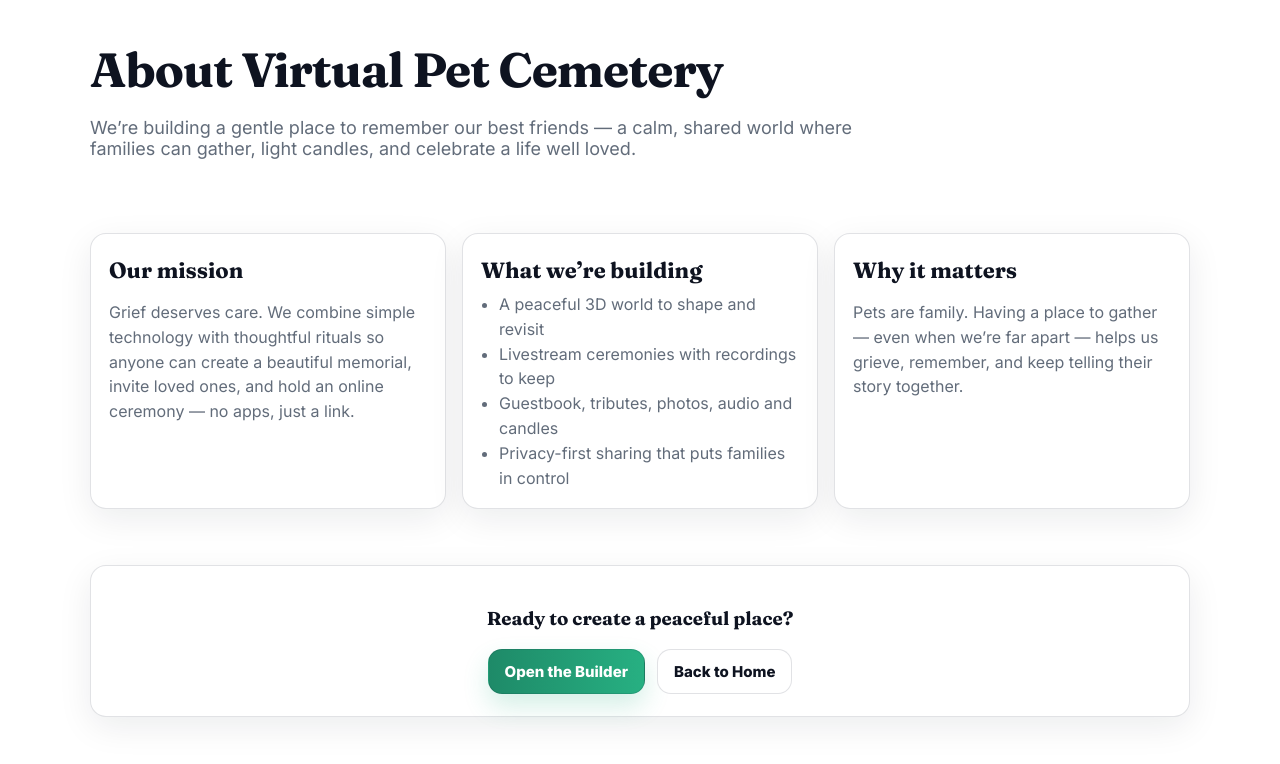
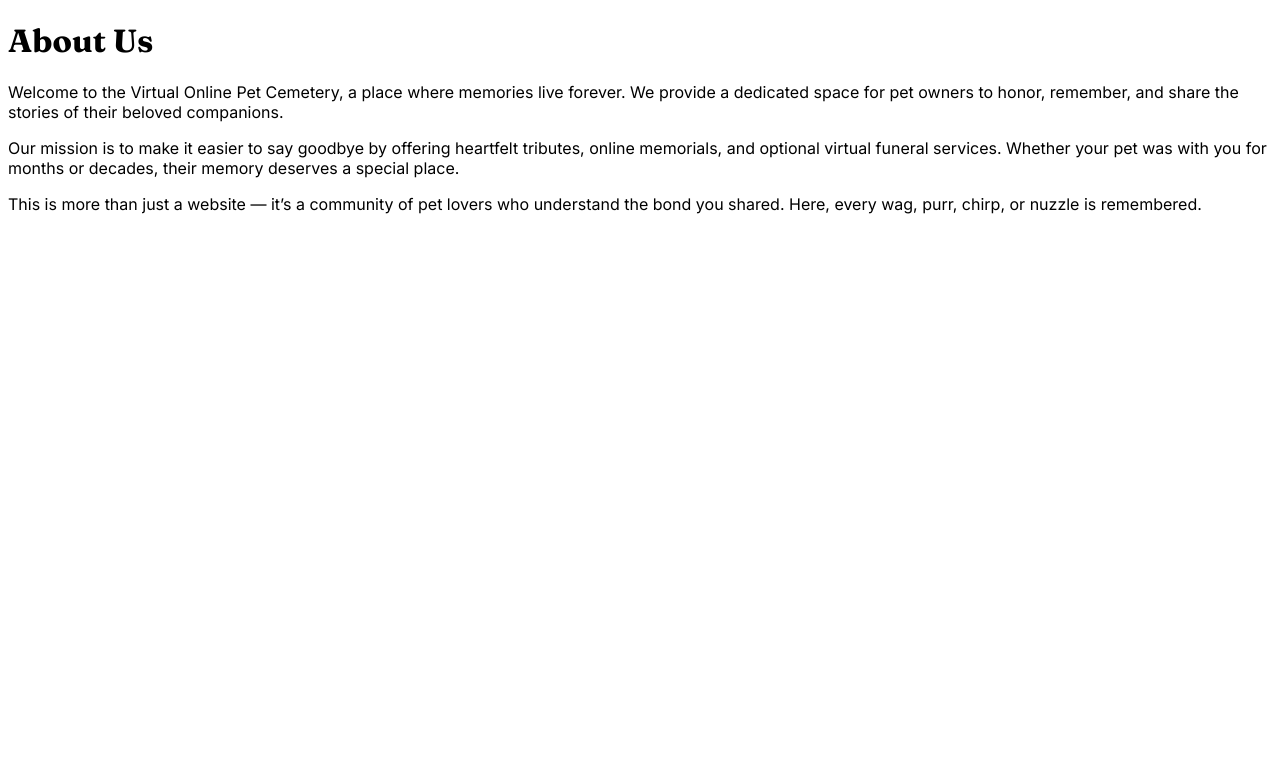
Before and after one commit to samlester100/Virtual-Pet-Cemetry, a Next.js app: page /about in a window 1280 px wide. Shown: the top 764 px of the page. Built offline with nearby package versions, Linux system fonts and the light colour scheme.

Commit message:
Update page.tsx

```diff
--- a/app/about/page.tsx
+++ b/app/about/page.tsx
@@ -1,97 +1,21 @@
-// app/about/page.tsx
-import Link from 'next/link';
-
-export const metadata = {
-  title: 'About — Virtual Pet Cemetery',
-  description:
-    'Our mission is to create a gentle, shared memorial world for pets and the people who love them.',
-};
-
 export default function AboutPage() {
   return (
-    <main className="about-root">
-      <section className="about-frame about-hero">
-        <h1>About Virtual Pet Cemetery</h1>
-        <p className="lede">
-          We’re building a gentle place to remember our best friends — a calm, shared world where
-          families can gather, light candles, and celebrate a life well loved.
-        </p>
-      </section>
-
-      <section className="about-frame about-grid">
-        <article className="card">
-          <h2>Our mission</h2>
-          <p>
-            Grief deserves care. We combine simple technology with thoughtful rituals so anyone can
-            create a beautiful memorial, invite loved ones, and hold an online ceremony — no apps,
-            just a link.
-          </p>
-        </article>
-        <article className="card">
-          <h2>What we’re building</h2>
-          <ul>
-            <li>A peaceful 3D world to shape and revisit</li>
-            <li>Livestream ceremonies with recordings to keep</li>
-            <li>Guestbook, tributes, photos, audio and candles</li>
-            <li>Privacy-first sharing that puts families in control</li>
-          </ul>
-        </article>
-        <article className="card">
-          <h2>Why it matters</h2>
-          <p>
-            Pets are family. Having a place to gather — even when we’re far apart — helps us grieve,
-            remember, and keep telling their story together.
-          </p>
-        </article>
-      </section>
-
-      <section className="about-frame about-cta">
-        <div className="cta-card">
-          <h3>Ready to create a peaceful place?</h3>
-          <div className="cta">
-            <Link href="/world" className="btn primary">Open the Builder</Link>
-            <Link href="/" className="btn ghost">Back to Home</Link>
-          </div>
-        </div>
-      </section>
-
-      <style jsx global>{`
-        :root{
-          --ink:#0e1320; --muted:#626c7a; --stroke:rgba(15,23,42,.12); --soft:#f7f9fc;
-          --shadow:0 10px 34px rgba(16,24,40,.08);
-          --brand:#1e8a68; --blue:#3aa8ff; --lilac:#b574ff;
-        }
-        .about-root{ background:#fff; color:var(--ink); }
-        .about-frame{ max-width: 1100px; margin: 0 auto; padding: 28px 18px; }
-        .about-hero h1{ font-size: clamp(32px, 5.5vw, 48px); letter-spacing:-.02em; margin: 4px 0 8px; }
-        .about-hero .lede{ color:var(--muted); font-size:18px; max-width: 70ch; }
-        .about-grid{
-          display: grid; gap: 16px;
-          grid-template-columns: repeat(3, minmax(0, 1fr));
-        }
-        @media (max-width: 980px){
-          .about-grid{ grid-template-columns: 1fr; }
-        }
-        .card{
-          background:#fff; border:1px solid var(--stroke); border-radius:16px; padding:18px; box-shadow: var(--shadow);
-        }
-        .card h2{ font-size:22px; margin: 4px 0 8px; }
-        .card p, .card li{ color:var(--muted); line-height:1.55; }
-        .card ul{ margin:0; padding-left: 18px; }
-        .about-cta{ padding-bottom: 56px; }
-        .cta-card{
-          background:#fff; border:1px solid var(--stroke); border-radius:16px; padding:22px; text-align:center; box-shadow: var(--shadow);
-        }
-        .cta{ display:flex; gap:12px; justify-content:center; flex-wrap:wrap; margin-top: 8px; }
-        .btn{
-          border-radius: 14px; padding: 12px 16px; font-weight: 800; font-size: 15px; text-decoration: none;
-          border:1px solid var(--stroke); display:inline-flex; align-items:center; gap:10px; background:#fff; color:var(--ink);
-          transition: transform .15s ease, box-shadow .15s ease, background .15s ease;
-        }
-        .btn:hover{ transform: translateY(-1px); }
-        .btn.primary{ color:#fff; background: linear-gradient(90deg, var(--brand), #27b082); box-shadow: 0 12px 26px rgba(39,176,130,.20); }
-        .btn.ghost:hover{ background: var(--soft); }
-      `}</style>
+    <main className="max-w-4xl mx-auto p-8">
+      <h1 className="text-4xl font-bold mb-6">About Us</h1>
+      <p className="text-lg leading-relaxed mb-4">
+        Welcome to the Virtual Online Pet Cemetery, a place where memories live forever.
+        We provide a dedicated space for pet owners to honor, remember, and share the
+        stories of their beloved companions.
+      </p>
+      <p className="text-lg leading-relaxed mb-4">
+        Our mission is to make it easier to say goodbye by offering heartfelt tributes,
+        online memorials, and optional virtual funeral services. Whether your pet was
+        with you for months or decades, their memory deserves a special place.
+      </p>
+      <p className="text-lg leading-relaxed">
+        This is more than just a website — it’s a community of pet lovers who understand
+        the bond you shared. Here, every wag, purr, chirp, or nuzzle is remembered.
+      </p>
     </main>
   );
 }
```
